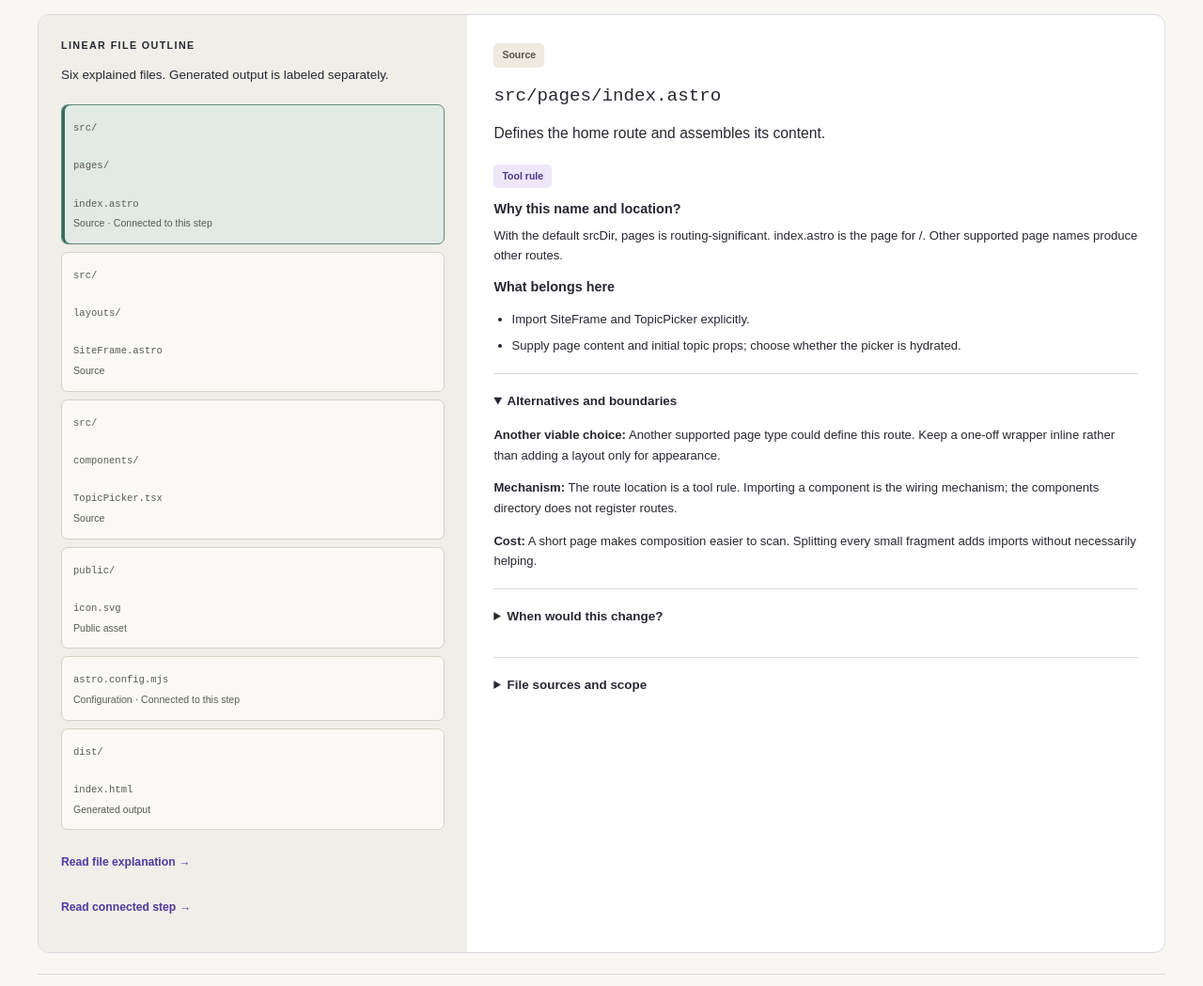
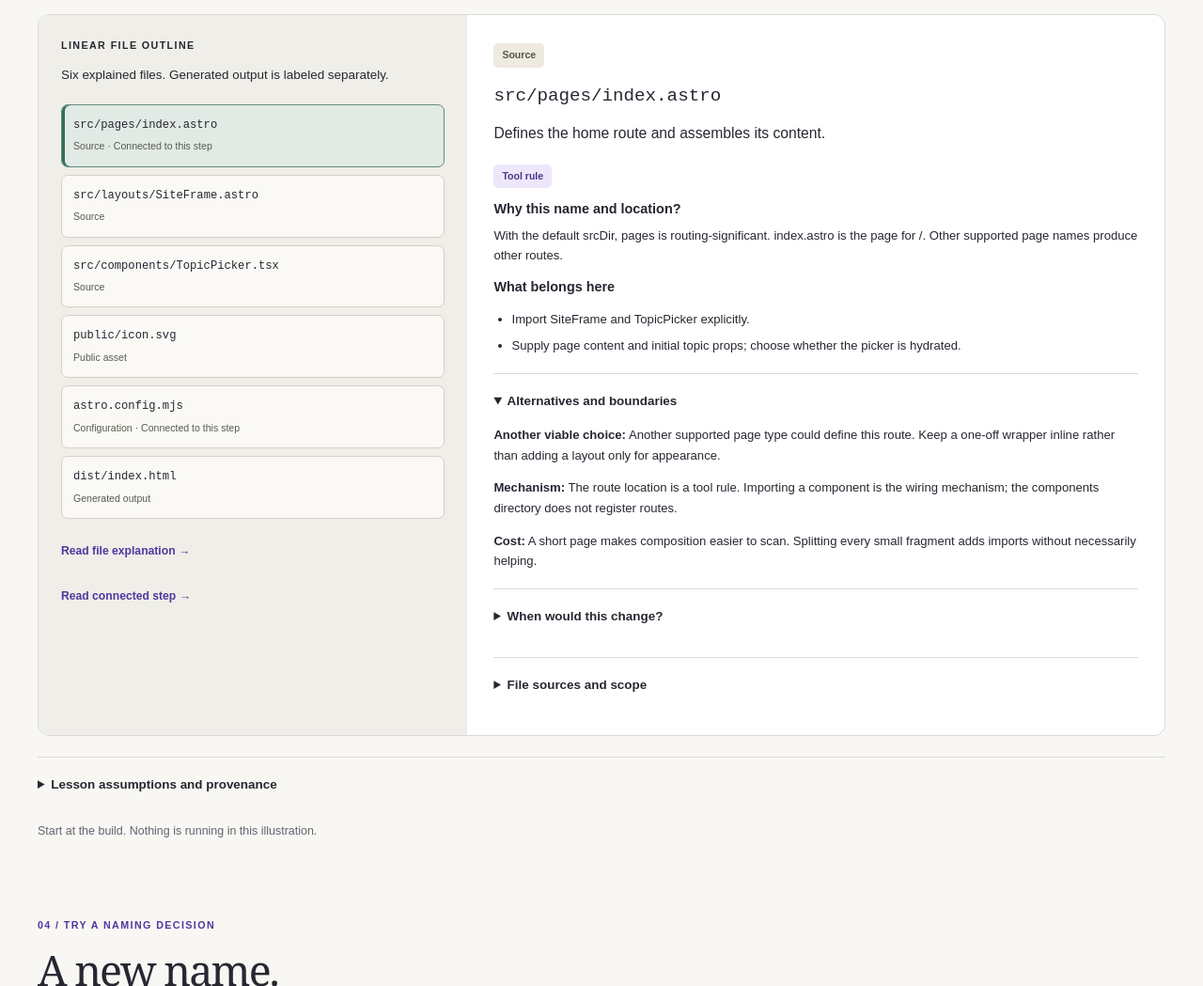
Before and after one commit to Sebas-D-Dev/directory-structure-generator, an Astro site: page / in a window 1280 px wide. Shown: the part 5383-6432 px from the top of the page at 94% size. Built offline with nearby package versions, Linux system fonts and the light colour scheme; Astro itself is replaced by a stand-in of ours.

Commit message:
Scope file captions so wrapped paths retain their typography

```diff
--- a/src/styles/global.css
+++ b/src/styles/global.css
@@ -158,7 +158,7 @@
   .flow-file-list li button { display:block;text-align:left;width:100%;min-height:64px;padding:12px;border:1px solid #d4d1c6;border-radius:7px;background:#faf9f5;color:var(--ink); }
   .flow-file-list li button[aria-pressed=true] { background:#e1eae5;border-color:#638b7d;box-shadow:inset 3px 0 #366d5c; }
   .flow-file-list code { display:block;font:.76rem/1.6 monospace;overflow-wrap:anywhere; }
-  .flow-file-list li span { display:block;margin-top:4px;font-size:.66rem;color:#595b51; }
+  .flow-file-list li button > span { display:block;margin-top:4px;font-size:.66rem;color:#595b51; }
   .flow-file-list .text-button { display:flex;font-size:.76rem;min-height:48px; }
   .flow-file-inspector { padding:28px;min-width:0; }
   .flow-file-inspector > h3 { font:1.2rem/1.5 monospace;overflow-wrap:anywhere;margin:16px 0 12px; }
```
Also changed, not shown: tests/e2e/page-flow.spec.ts (+2 -0 lines).
